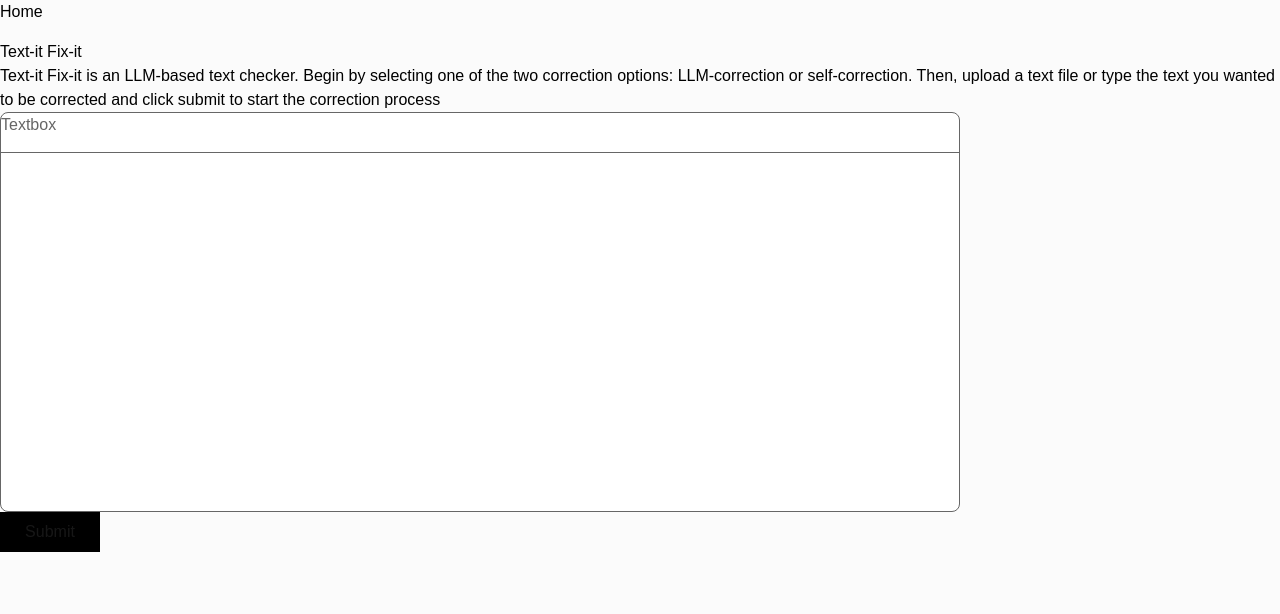
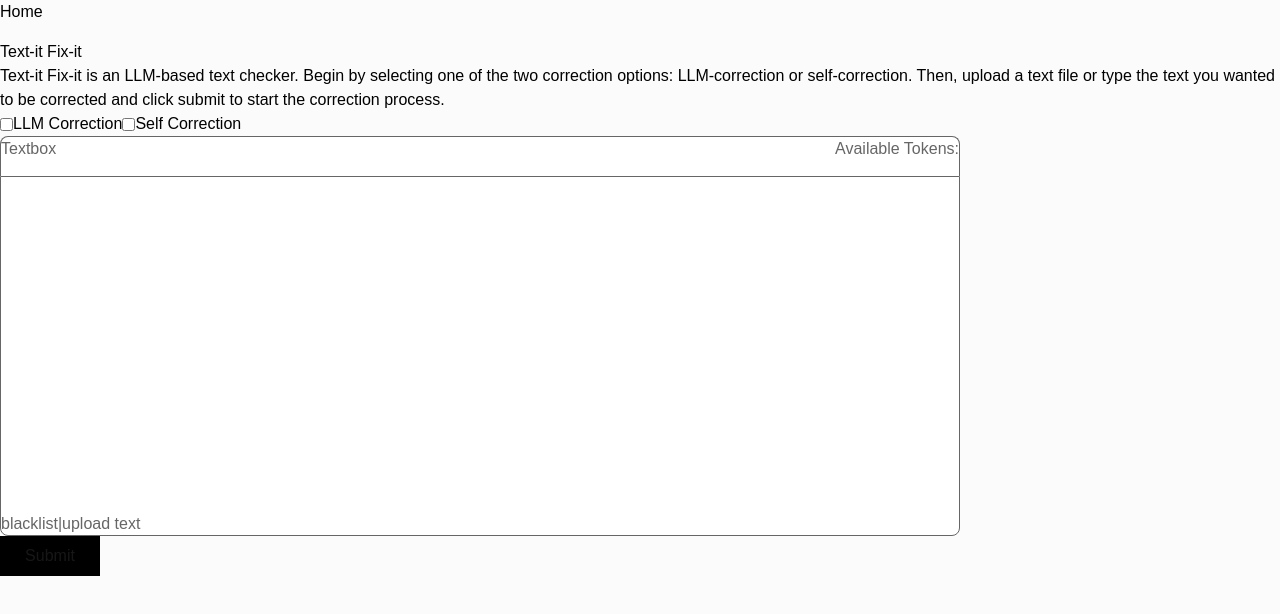
Before and after one commit to jdlu04/csc322, a Next.js app in the folder frontend/: page /free in a window 1280 px wide. Shown: the top 614 px of the page. Built offline with nearby package versions, Linux system fonts and the light colour scheme.

Commit message:
free user components

```diff
--- /dev/null
+++ b/frontend/app/components/CorrectionCheckbox.jsx
@@ -0,0 +1,35 @@
+'use client';
+
+import React, { useState } from 'react'
+
+export default function CorrectionCheckbox() {
+    const [isSelfChecked, setSelfChecked] = useState(false);
+    const [isLLMChecked, setLLMChecked] = useState(false);
+
+    const handleLLMChecked = () => {
+        setLLMChecked(!isLLMChecked)
+        setSelfChecked(false)
+    }
+
+    const handleSelfChecked = () => {
+        setSelfChecked(!isSelfChecked)
+        setLLMChecked(false)
+    }
+
+    return (
+    <div className='flex items-center'>
+        <input
+            type='checkbox'
+            checked={isLLMChecked}
+            onChange={handleLLMChecked}
+        />
+        <p className='text-black'>LLM Correction</p>
+        <input
+            type='checkbox'
+            checked={isSelfChecked}
+            onChange={handleSelfChecked}
+        />
+        <p className='text-black'>Self Correction</p>
+    </div>
+  )
+}
--- a/frontend/app/components/CorrectionTextBox.jsx
+++ b/frontend/app/components/CorrectionTextBox.jsx
@@ -2,14 +2,26 @@ import React from 'react'
 
 export default function CorrectionTextBox() {
   return (
-    <div className='h-1/2 w-3/4 bg-white text-textGrey border rounded-lg'>
-        <div className='h-10 w-full border-b'>
-            Textbox
-            {/*Available tokens */}
+    <div className='h-1/2 w-3/4 pb-10 text-textGrey'>
+        <div className='h-10 w-full border-l border-r border-t rounded-t-lg bg-white justify-between inline-flex'>
+            <p>Textbox</p>
+            <p>Available Tokens:</p>
         </div>
-        <div className='w-full h-full'>
-            <textarea className=' resize-none size-full'></textarea>
-            {/*Blacklist words, upload text, and save text */}
+        <div className='w-full h-full border rounded-b-lg bg-white'>
+            <textarea className='resize-none w-full h-11/12'/>
+
+            <div className='w-full inline-flex'>
+                {/*if user is paid -> save text button*/}
+                <button className='text-textGrey'>
+                    blacklist
+                </button>
+                <p> | </p>
+                <button className='text-textGrey'>
+                    upload text
+                </button>
+            </div>
+
+
         </div>
     </div>
   )
--- a/frontend/app/free/page.js
+++ b/frontend/app/free/page.js
@@ -1,12 +1,12 @@
 import React from 'react'
 import CorrectionTextBox from '../components/CorrectionTextBox'
-
+import CorrectionCheckbox from '../components/CorrectionCheckbox'
 export default function page() {
   return (
     <div className='w-screen h-screen bg-greyBG'>
         <h1 className='text-black'> Text-it Fix-it</h1>
-        <p className='text-black'> Text-it Fix-it is an LLM-based text checker. Begin by selecting one of the two correction options: LLM-correction or self-correction. Then, upload a text file or type the text you wanted to be corrected and click submit to start the correction process </p>
-        {/* Checkbox components*/}
+        <p className='text-black'> Text-it Fix-it is an LLM-based text checker. Begin by selecting one of the two correction options: LLM-correction or self-correction. Then, upload a text file or type the text you wanted to be corrected and click submit to start the correction process. </p>
+        <CorrectionCheckbox/>
         <CorrectionTextBox/>
         <button className='h-10 w-25 bg-black'>
             Submit
```
